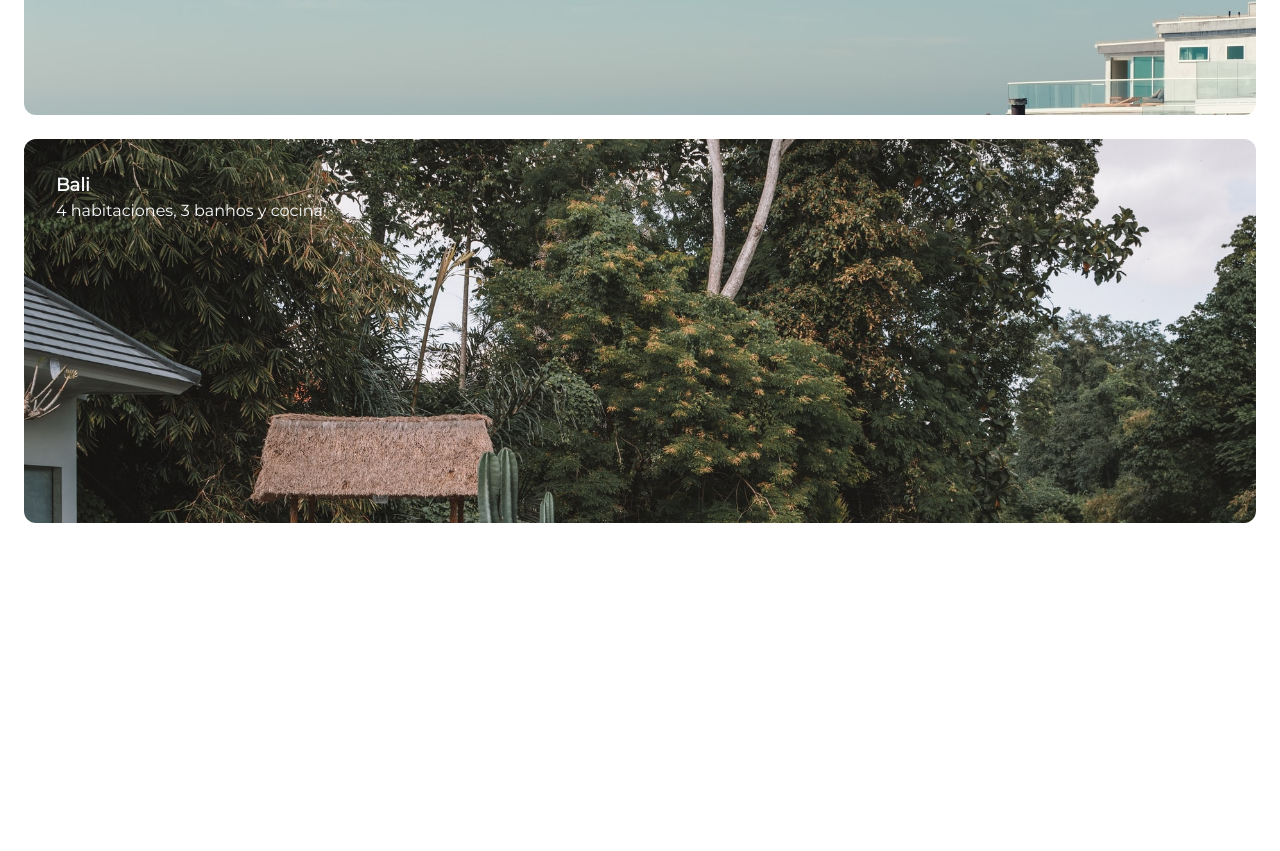
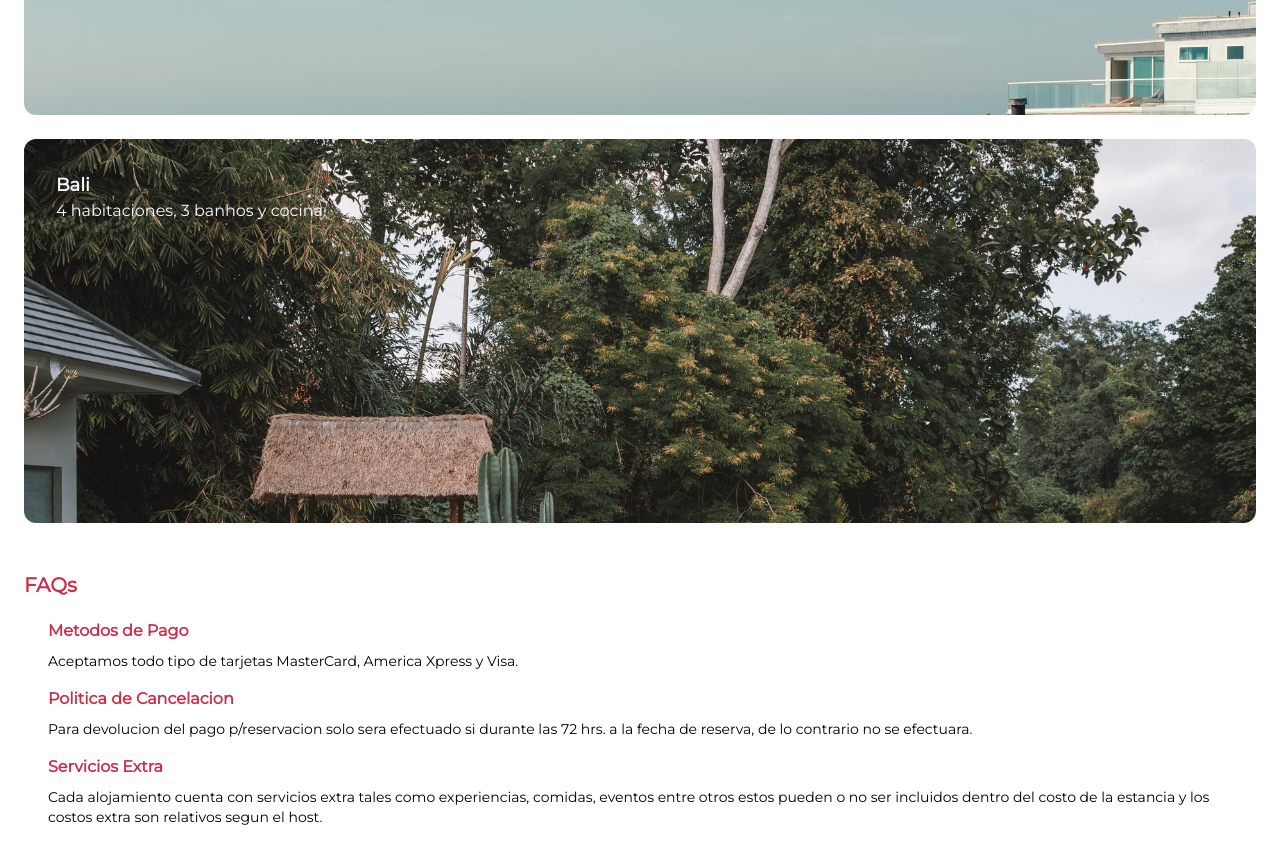
Before and after one commit to eLuisKing/landingTravel, a website: page public/index.html in a window 1280 px wide. Shown: the part 1845-2696 px from the top of the page. Before the commit the page ends 2368 px from the top, so only its background shows below. Drawn offline with Linux system fonts and the light colour scheme.

Commit message:
Adding FAQs

```diff
--- a/public/index.html
+++ b/public/index.html
@@ -69,10 +69,9 @@
                     </div>
                 </div>
             </div>
+        </div>
 
-
-        </div>
-        <div class="w-full h-full p-6" id="rentas_destacadas">
+        <div class="w-full p-6" id="rentas_destacadas">
             <p class="text-xl font-semibold text-primary mb-5">Rentas destacadas</p>
             <div class="flex flex-col gap-y-6 items-center justify-center">
                 <div class="card-destacadas bg-chicago">
@@ -101,6 +100,34 @@
                 </div>
             </div>
         </div>
+
+        <div class="w-full p-6">
+            <p class="text-xl font-semibold text-primary mb-5">FAQs</p>
+            <div class="w-full h-full px-6 flex flex-col gap-y-4">
+                <div>
+                    <p class="text-primary text-md font-semibold">Metodos de Pago</p>
+                    <p class="text-sm pt-2">Aceptamos todo tipo de tarjetas MasterCard, America Xpress
+                        y Visa.
+                    </p>
+                </div>
+                <div>
+                    <p class="text-primary text-md font-semibold">Politica de Cancelacion</p>
+                    <p class="text-sm pt-2">Para devolucion del pago p/reservacion solo sera efectuado si
+                        durante las 72 hrs. a la fecha de reserva, de lo contrario no se efectuara.
+                    </p>
+                </div>
+                <div>
+                    <p class="text-primary text-md font-semibold">Servicios Extra</p>
+                    <p class="text-sm pt-2">Cada alojamiento cuenta con servicios extra tales como
+                        experiencias, comidas, eventos entre otros estos pueden o no ser incluidos
+                        dentro del costo de la estancia y los costos extra son relativos segun el
+                        host.
+                    </p>
+                </div>
+            </div>
+        </div>
+
+
     </section>
     <footer></footer>
 </body>
```
Also changed, not shown: public/css/tailwind.css.
